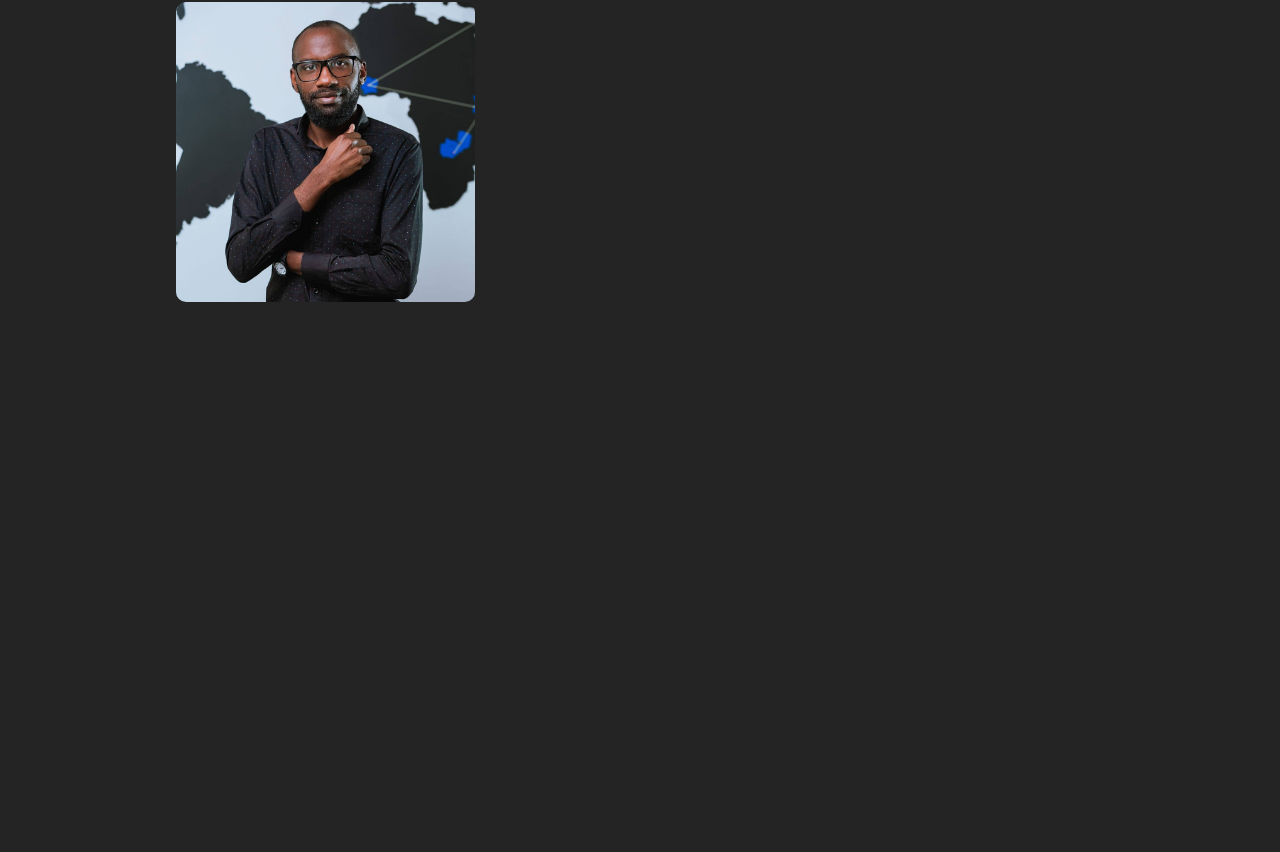
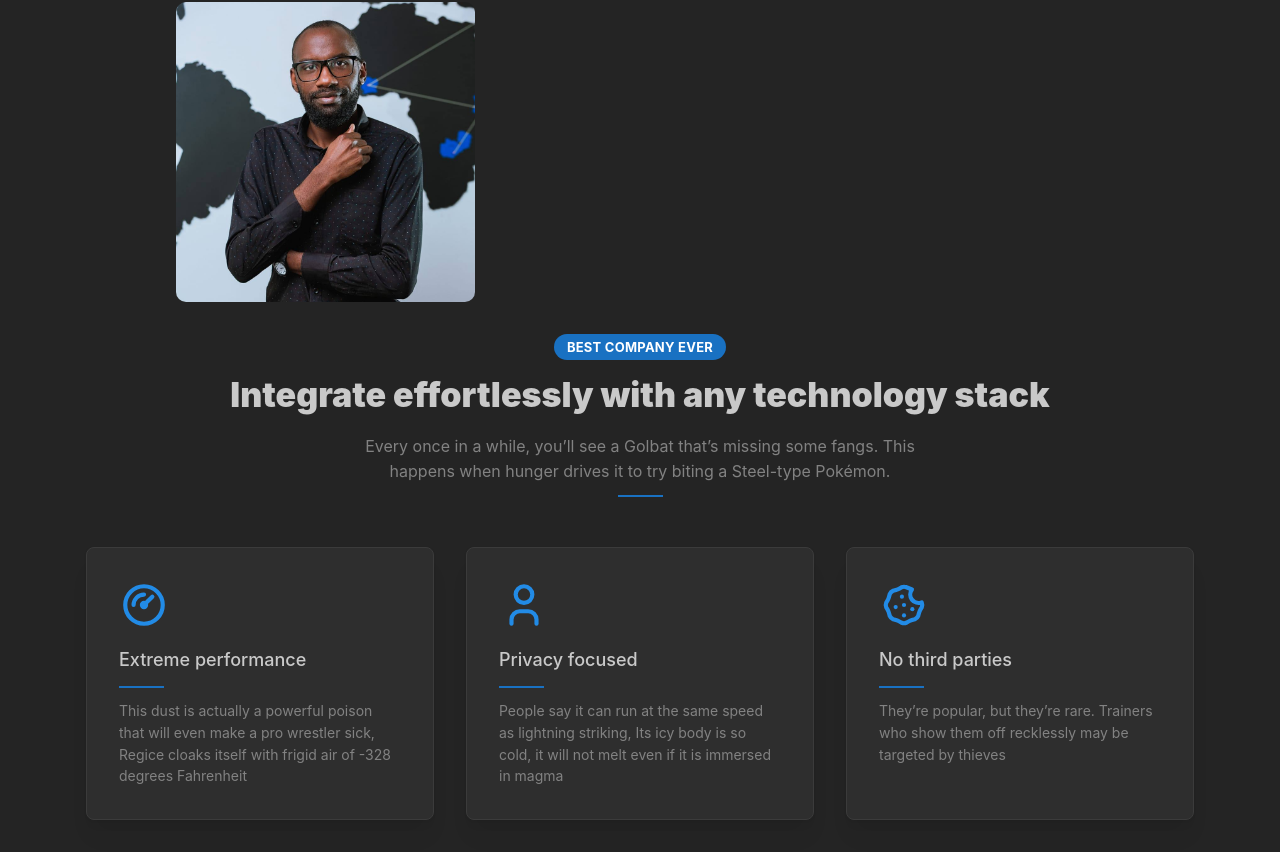
Before and after one commit to Deewiliams/My-portfolio, a React (Vite) app: page / in a window 1280 px wide. Shown: the part 1073-1925 px from the top of the page. Before the commit the page ends 1383 px from the top, so only its background shows below. Built offline with nearby package versions, Linux system fonts and the light colour scheme.

Commit message:
added skills page

```diff
--- a/src/App.tsx
+++ b/src/App.tsx
@@ -4,12 +4,14 @@ import { MantineProvider } from "@mantine/core";
 import { LandingPage } from "./pages/landingPage/LandingPage";
 import { Header } from "./component/header/Header";
 import { AboutUs } from "./pages/AboutUs/AboutUs";
+import { Skills } from "./pages/Skills/Skills";
 
 function App() {
   return <MantineProvider defaultColorScheme="dark">
     <Header />
     <LandingPage />
     <AboutUs />
+    <Skills />
   </MantineProvider>;
 }
 
--- /dev/null
+++ b/src/pages/Skills/Skills.module.css
@@ -0,0 +1,39 @@
+.title {
+    font-size: 34px;
+    font-weight: 900;
+
+    @media (max-width: $mantine-breakpoint-sm) {
+      font-size: 24px;
+    }
+  }
+
+  .description {
+    max-width: 600px;
+    margin: auto;
+
+    &::after {
+      content: '';
+      display: block;
+      background-color: var(--mantine-color-blue-filled);
+      width: 45px;
+      height: 2px;
+      margin-top: var(--mantine-spacing-sm);
+      margin-left: auto;
+      margin-right: auto;
+    }
+  }
+
+  .card {
+    border: 1px solid light-dark(var(--mantine-color-gray-1), var(--mantine-color-dark-5));
+  }
+
+  .cardTitle {
+    &::after {
+      content: '';
+      display: block;
+      background-color: var(--mantine-color-blue-filled);
+      width: 45px;
+      height: 2px;
+      margin-top: var(--mantine-spacing-sm);
+    }
+  }
--- /dev/null
+++ b/src/pages/Skills/Skills.tsx
@@ -0,0 +1,77 @@
+import { IconCookie, IconGauge, IconUser } from "@tabler/icons-react";
+import {
+  Badge,
+  Card,
+  Container,
+  Group,
+  SimpleGrid,
+  Text,
+  Title,
+  useMantineTheme,
+} from "@mantine/core";
+import classes from "./Skills.module.css";
+
+const mockdata = [
+  {
+    title: "Extreme performance",
+    description:
+      "This dust is actually a powerful poison that will even make a pro wrestler sick, Regice cloaks itself with frigid air of -328 degrees Fahrenheit",
+    icon: IconGauge,
+  },
+  {
+    title: "Privacy focused",
+    description:
+      "People say it can run at the same speed as lightning striking, Its icy body is so cold, it will not melt even if it is immersed in magma",
+    icon: IconUser,
+  },
+  {
+    title: "No third parties",
+    description:
+      "They’re popular, but they’re rare. Trainers who show them off recklessly may be targeted by thieves",
+    icon: IconCookie,
+  },
+];
+
+export function Skills() {
+  const theme = useMantineTheme();
+  const features = mockdata.map((feature) => (
+    <Card
+      key={feature.title}
+      shadow="md"
+      radius="md"
+      className={classes.card}
+      padding="xl"
+    >
+      <feature.icon size={50} stroke={2} color={theme.colors.blue[6]} />
+      <Text fz="lg" fw={500} className={classes.cardTitle} mt="md">
+        {feature.title}
+      </Text>
+      <Text fz="sm" c="dimmed" mt="sm">
+        {feature.description}
+      </Text>
+    </Card>
+  ));
+
+  return (
+    <Container size="lg" py="xl">
+      <Group justify="center">
+        <Badge variant="filled" size="lg">
+          Best company ever
+        </Badge>
+      </Group>
+
+      <Title order={2} className={classes.title} ta="center" mt="sm">
+        Integrate effortlessly with any technology stack
+      </Title>
+
+      <Text c="dimmed" className={classes.description} ta="center" mt="md">
+        Every once in a while, you’ll see a Golbat that’s missing some fangs.
+        This happens when hunger drives it to try biting a Steel-type Pokémon.
+      </Text>
+
+      <SimpleGrid cols={{ base: 1, md: 3 }} spacing="xl" mt={50}>
+        {features}
+      </SimpleGrid>
+    </Container>
+  );
+}
```
